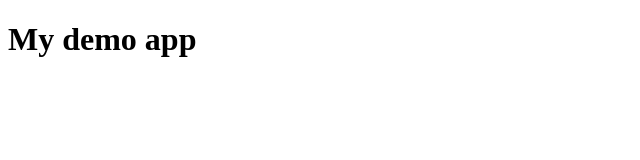
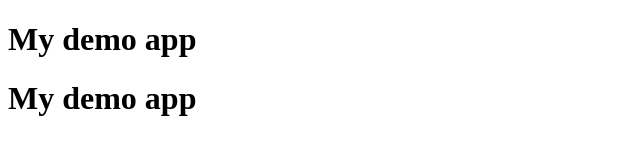
Before and after one commit to mahesh-mt/demo-app, a plain HTML site: page index.html in a window 1280 px wide. Shown: the whole page, without its empty margins (0-640 px from the left). Drawn offline with Linux system fonts and the light colour scheme.

Commit message:
Update index.html
html file changed

```diff
--- a/index.html
+++ b/index.html
@@ -1,2 +1,3 @@
 <!DOCTYPE html>
 <h1>My demo app<h1>
+<h1>My demo app<h1>
```
